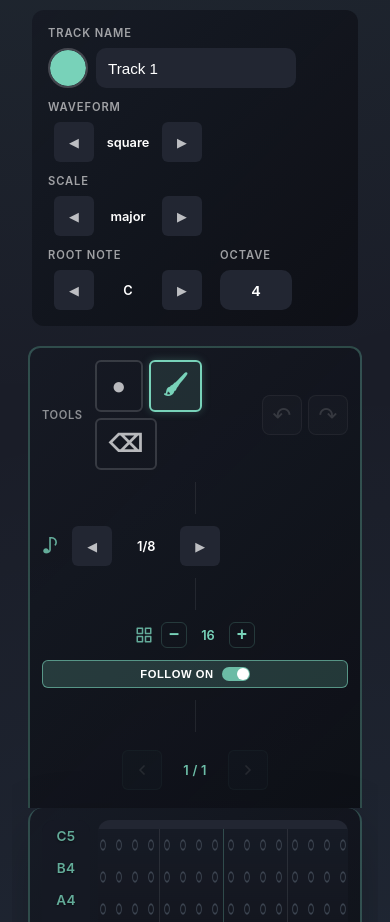
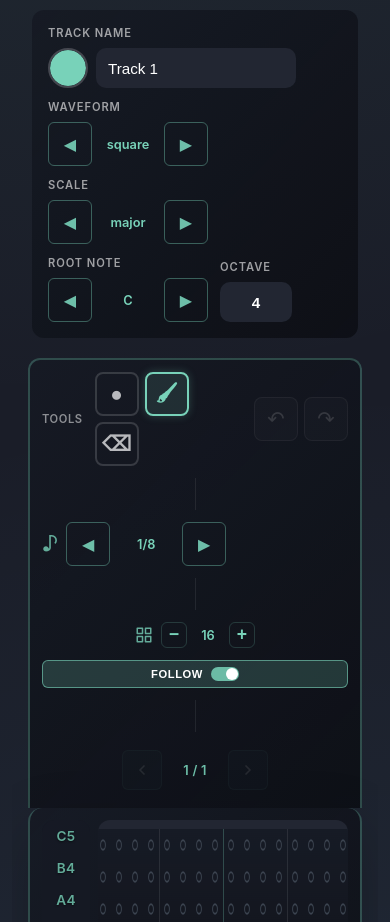
Before and after one commit to Gibson417/Bitloop, a Svelte app in the folder bloops_app/: page / in a window 390 px wide. Shown: the part 1042-1964 px from the top of the page. Built offline with nearby package versions, Linux system fonts and the light colour scheme.

Commit message:
Complete grid toolbox UI updates - uniform styling and cleaner design
Co-authored-by: Gibson417 <142834301+Gibson417@users.noreply.github.com>

```diff
--- a/bloops_app/src/components/ArrowSelector.svelte
+++ b/bloops_app/src/components/ArrowSelector.svelte
@@ -122,10 +122,10 @@
     display: flex;
     align-items: center;
     gap: 6px;
-    border-radius: 8px; /* Consistent with other toolbar elements */
-    padding: 6px 8px; /* Adjusted padding for better alignment */
+    border-radius: 6px;
+    padding: 0;
     transition: border-color 0.2s ease, box-shadow 0.2s ease;
-    height: 40px;
+    height: auto;
     box-sizing: border-box;
   }
 
@@ -137,23 +137,24 @@
     display: flex;
     align-items: center;
     justify-content: center;
-    min-width: 28px;
-    min-height: 28px;
+    min-width: 26px;
+    min-height: 26px;
     border-radius: 6px;
-    border: 1px solid rgba(var(--color-text), 0.2);
-    background: var(--color-panel);
-    color: var(--color-text-muted);
-    font-size: 0.75rem;
+    border: 1px solid;
+    border-color: rgba(var(--color-accent-rgb), 0.4);
+    background: transparent;
+    color: rgba(var(--color-accent-rgb), 0.9);
+    font-size: 0.9rem;
     cursor: pointer;
-    transition: all 0.2s ease;
+    transition: all 0.15s ease;
     padding: 0;
     flex-shrink: 0;
   }
 
   .arrow-button:hover {
-    border-color: rgba(var(--color-accent-rgb), 0.5);
-    background: rgba(var(--color-accent-rgb), 0.2);
-    color: var(--color-text);
+    border-color: rgba(var(--color-accent-rgb), 0.6);
+    background: rgba(var(--color-accent-rgb), 0.1);
+    color: #fff;
     transform: scale(1.05);
   }
 
@@ -179,11 +180,11 @@
   .selector-value {
     flex: 1;
     text-align: center;
-    font-size: 0.85rem;
+    font-size: 0.8rem;
     font-weight: 600;
-    color: var(--color-text);
-    padding: 4px 4px;
-    min-width: 40px;
+    color: rgba(var(--color-accent-rgb), 1);
+    padding: 0 4px;
+    min-width: 30px;
     white-space: nowrap;
     overflow: hidden;
     text-overflow: ellipsis;
@@ -196,13 +197,13 @@
     }
 
     .arrow-button {
-      min-width: 40px;
-      min-height: 40px;
-      font-size: 0.8rem;
+      min-width: 44px;
+      min-height: 44px;
+      font-size: 1rem;
     }
 
     .selector-controls {
-      padding: 4px 6px;
+      padding: 0;
       gap: 6px;
     }
   }
--- a/bloops_app/src/components/FollowToggle.svelte
+++ b/bloops_app/src/components/FollowToggle.svelte
@@ -18,7 +18,7 @@
   aria-label={active ? 'Disable follow mode' : 'Enable follow mode'}
   data-component="FollowToggle"
 >
-  <span class="label">{active ? 'Follow on' : 'Follow off'}</span>
+  <span class="label">Follow</span>
   <span class="indicator" aria-hidden="true"></span>
 </button>
 
@@ -31,7 +31,7 @@
     padding: 6px 10px;
     border-radius: 6px;
     border: 1px solid rgba(255, 255, 255, 0.15);
-    background: rgba(255, 255, 255, 0.08);
+    background: transparent;
     color: rgba(255, 255, 255, 0.75);
     font-size: 0.7rem;
     font-weight: 600;
--- a/bloops_app/src/components/GridToolbar.svelte
+++ b/bloops_app/src/components/GridToolbar.svelte
@@ -99,12 +99,12 @@
     align-items: center;
     justify-content: center;
     gap: 6px;
-    padding: 10px; /* Icon-only: square padding for better visual balance */
-    min-width: 44px; /* WCAG: minimum touch target size */
-    min-height: 44px;
+    padding: 0;
+    min-width: 36px;
+    min-height: 36px;
     background: transparent;
     border: 2px solid;
-    border-radius: 6px;
+    border-radius: 8px;
     font-size: 0.8rem;
     font-weight: 600;
     cursor: pointer;
@@ -128,7 +128,7 @@
   }
 
   .tool-icon {
-    font-size: 1.4rem; /* Increased from 1.1rem for prominence as icon-only */
+    font-size: 1.2rem;
     line-height: 1;
   }
 
@@ -146,7 +146,7 @@
     border: 1px solid rgba(var(--color-accent-rgb), 0.4);
     background: rgba(var(--color-accent-rgb), 0.16);
     color: rgba(var(--color-accent-rgb), 0.9);
-    font-size: 1.4rem;
+    font-size: 1.2rem;
     cursor: pointer;
     transition: all 0.2s ease;
     display: flex;
@@ -178,18 +178,19 @@
 
   @media (max-width: 720px) {
     .tool-btn {
-      padding: 12px; /* Larger touch targets on mobile */
-      min-width: 48px; /* Increased for mobile touch */
-      min-height: 48px;
+      padding: 0;
+      min-width: 44px;
+      min-height: 44px;
     }
 
     .tool-icon {
-      font-size: 1.5rem; /* Slightly larger on mobile */
+      font-size: 1.3rem;
     }
 
     .history-btn {
-      min-width: 40px;
-      min-height: 40px;
+      min-width: 44px;
+      min-height: 44px;
+      font-size: 1.3rem;
     }
   }
 </style>
```
Also changed, not shown: 1 other file (tests, documents, lock files or other folders).
